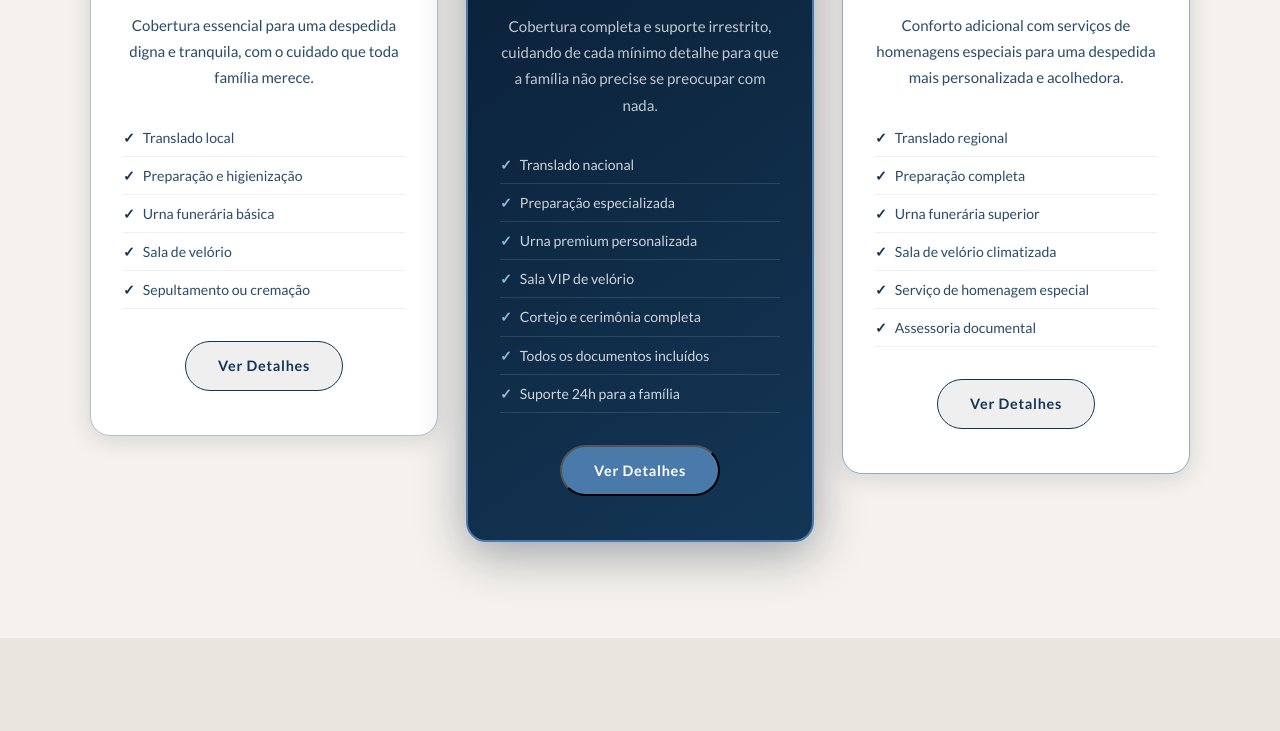
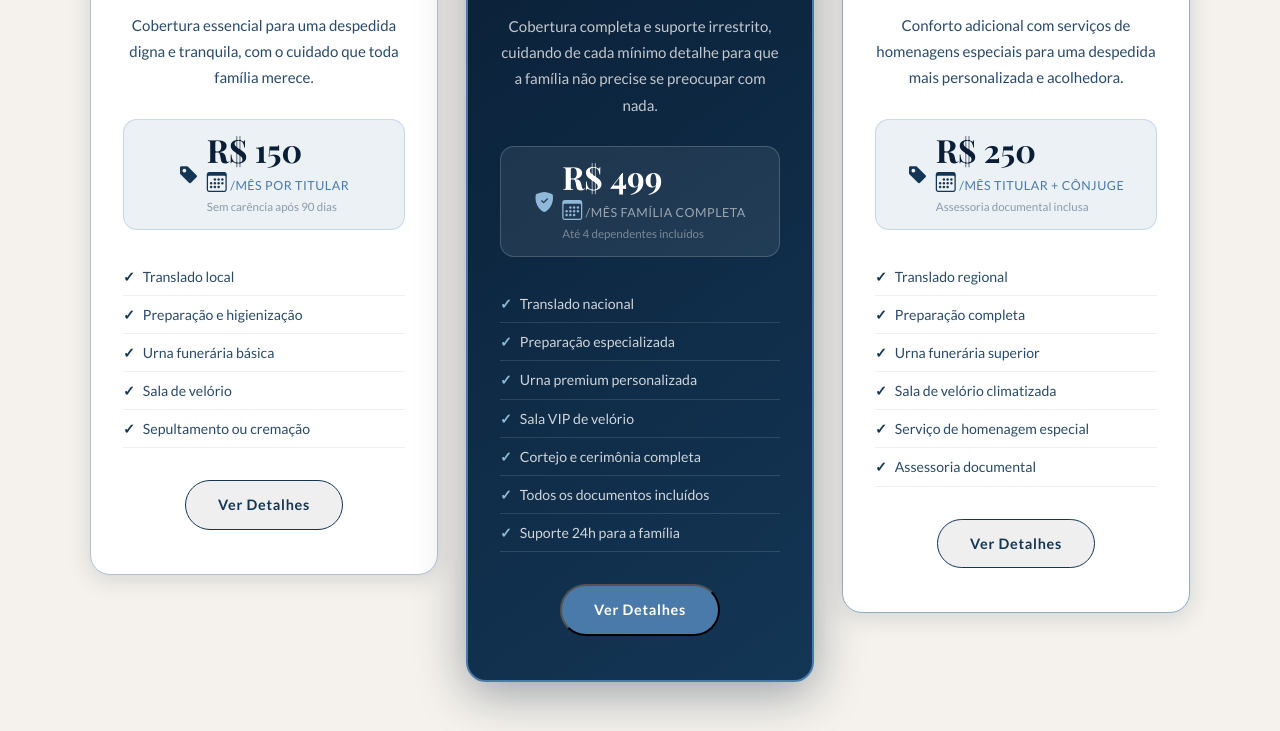
Before and after one commit to MaiconDevFullStack/funerariaSantaMaria, a website: page index.html in a window 1280 px wide. Shown: the part 4418-5149 px from the top of the page. Drawn offline with nearby package versions, Linux system fonts and the light colour scheme; a web font is replaced by a local one.

Commit message:
feat: adicionar precos nos cards dos planos (Bronze R$150, Prata R$250, Premium R$499)

```diff
--- a/index.html
+++ b/index.html
@@ -252,6 +252,14 @@
           <span class="plan-badge"><i class="bi bi-award"></i></span>
           <h3 class="plan-name">Bronze</h3>
           <p class="plan-desc">Cobertura essencial para uma despedida digna e tranquila, com o cuidado que toda família merece.</p>
+          <div class="plan-price">
+            <i class="bi bi-tag-fill"></i>
+            <div class="plan-price-info">
+              <span class="plan-price-amount">R$&nbsp;150</span>
+              <span class="plan-price-period"><i class="bi bi-calendar3"></i> /mês por titular</span>
+              <span class="plan-price-note">Sem carência após 90 dias</span>
+            </div>
+          </div>
           <ul class="plan-features">
             <li>Translado local</li>
             <li>Preparação e higienização</li>
@@ -268,6 +276,14 @@
           <span class="plan-badge"><i class="bi bi-trophy-fill"></i></span>
           <h3 class="plan-name">Premium</h3>
           <p class="plan-desc">Cobertura completa e suporte irrestrito, cuidando de cada mínimo detalhe para que a família não precise se preocupar com nada.</p>
+          <div class="plan-price">
+            <i class="bi bi-shield-fill-check"></i>
+            <div class="plan-price-info">
+              <span class="plan-price-amount">R$&nbsp;499</span>
+              <span class="plan-price-period"><i class="bi bi-calendar3"></i> /mês família completa</span>
+              <span class="plan-price-note">Até 4 dependentes incluídos</span>
+            </div>
+          </div>
           <ul class="plan-features">
             <li>Translado nacional</li>
             <li>Preparação especializada</li>
@@ -285,6 +301,14 @@
           <span class="plan-badge"><i class="bi bi-award-fill"></i></span>
           <h3 class="plan-name">Prata</h3>
           <p class="plan-desc">Conforto adicional com serviços de homenagens especiais para uma despedida mais personalizada e acolhedora.</p>
+          <div class="plan-price">
+            <i class="bi bi-tag-fill"></i>
+            <div class="plan-price-info">
+              <span class="plan-price-amount">R$&nbsp;250</span>
+              <span class="plan-price-period"><i class="bi bi-calendar3"></i> /mês titular + cônjuge</span>
+              <span class="plan-price-note">Assessoria documental inclusa</span>
+            </div>
+          </div>
           <ul class="plan-features">
             <li>Translado regional</li>
             <li>Preparação completa</li>
--- a/kb.json
+++ b/kb.json
@@ -105,7 +105,7 @@
       "id": "valores_planos",
       "tags": ["valor", "preço", "preco", "quanto", "custo", "mensalidade", "parcela", "plano quanto", "bronze valor", "prata valor", "premium valor", "tabela", "tabela de preços", "plano preventivo valor"],
       "pergunta": "Quais são os valores dos planos preventivos?",
-      "resposta": "Nossos **planos preventivos** têm mensalidades acessíveis para proteger sua família:\n\n🏅 **Plano Bronze — R$ 49,90/mês**\n• Cobertura para 1 titular\n• Serviços essenciais incluídos\n• Sem carência após 90 dias\n\n🥈 **Plano Prata — R$ 89,90/mês**\n• Cobertura para titular + cônjuge\n• Homenagens especiais inclusas\n• Assistência documental\n\n🏆 **Plano Premium — R$ 149,90/mês**\n• Cobertura para toda a família (até 4 dependentes)\n• Translado nacional\n• Suporte 24h dedicado\n• Cerimônia personalizada\n\n💳 Aceitamos cartão de crédito, débito automático e boleto bancário. Consulte condições para pagamento anual com desconto de 10%."
+      "resposta": "Nossos **planos preventivos** têm mensalidades acessíveis para proteger sua família:\n\n🏅 **Plano Bronze — R$ 150,00/mês**\n• Cobertura para 1 titular\n• Serviços essenciais incluídos\n• Sem carência após 90 dias\n\n🥈 **Plano Prata — R$ 250,00/mês**\n• Cobertura para titular + cônjuge\n• Homenagens especiais inclusas\n• Assistência documental\n\n🏆 **Plano Premium — R$ 499,00/mês**\n• Cobertura para toda a família (até 4 dependentes)\n• Translado nacional\n• Suporte 24h dedicado\n• Cerimônia personalizada\n\n💳 Aceitamos cartão de crédito, débito automático e boleto bancário. Consulte condições para pagamento anual com desconto de 10%."
     },
     {
       "id": "valores_avulso",
--- a/style.css
+++ b/style.css
@@ -612,6 +612,52 @@
       margin-bottom: 28px;
     }
     .plan-premium .plan-desc { color: rgba(255,255,255,0.75); }
+    .plan-price {
+      display: flex;
+      align-items: center;
+      justify-content: center;
+      gap: 8px;
+      margin: 0 0 28px;
+      padding: 14px 20px;
+      border-radius: 14px;
+      background: rgba(74,122,170,0.10);
+      border: 1.5px solid rgba(74,122,170,0.22);
+    }
+    .plan-premium .plan-price {
+      background: rgba(255,255,255,0.08);
+      border-color: rgba(255,255,255,0.18);
+    }
+    .plan-price i {
+      font-size: 1.25rem;
+      color: var(--brown);
+    }
+    .plan-premium .plan-price i { color: #90b8d8; }
+    .plan-price-amount {
+      font-family: 'Playfair Display', serif;
+      font-size: 2rem;
+      font-weight: 700;
+      color: var(--dark);
+      line-height: 1;
+    }
+    .plan-premium .plan-price-amount { color: var(--white); }
+    .plan-price-info {
+      display: flex;
+      flex-direction: column;
+      align-items: flex-start;
+      gap: 1px;
+    }
+    .plan-price-period {
+      font-size: 0.78rem;
+      color: #4a7aaa;
+      letter-spacing: 0.04em;
+      text-transform: uppercase;
+    }
+    .plan-premium .plan-price-period { color: rgba(255,255,255,0.55); }
+    .plan-price-note {
+      font-size: 0.72rem;
+      color: #8a9aaa;
+    }
+    .plan-premium .plan-price-note { color: rgba(255,255,255,0.4); }
     .plan-tag-best {
       position: absolute;
       top: -14px;
```
